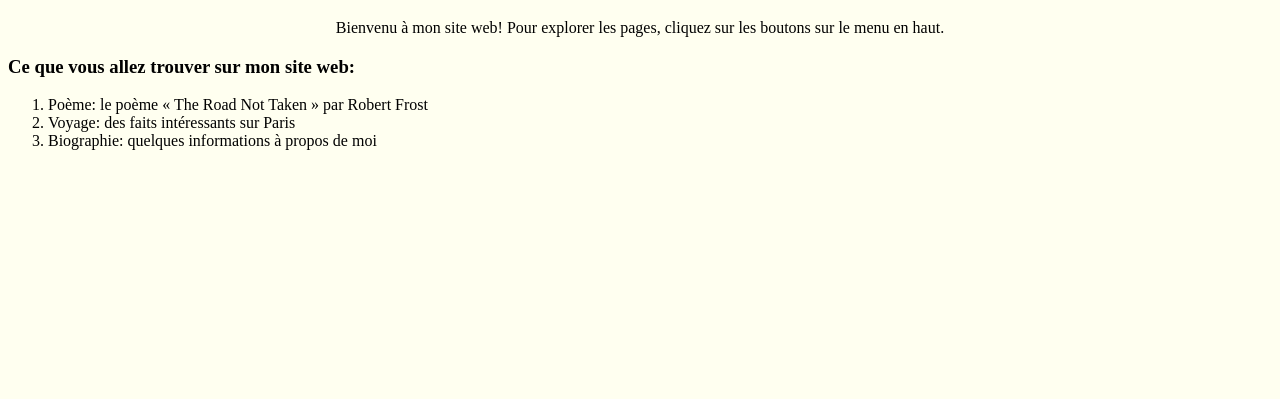
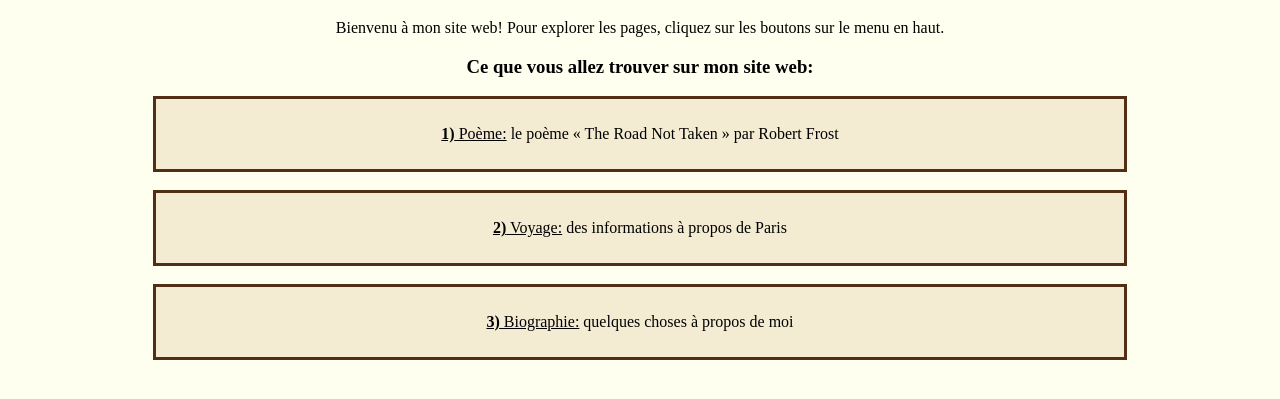
Before and after one commit to sauang31/sauang31.github.io, a plain HTML site: page index.html in a window 1280 px wide. Shown: the part 129-528 px from the top of the page. Drawn offline with Linux system fonts and the light colour scheme.

Commit message:
Add files via upload

```diff
--- a/index.html
+++ b/index.html
@@ -5,9 +5,21 @@
 		<meta charset="UTF-8">
 		<title>Acceuil</title>
 		<link rel="stylesheet" href="css/styles.css">
+
+		<style>
+
+			div {
+			border: 3px solid #512e14;
+			width: 75%;
+			background-color: #f3ebd2;
+			padding: 10px;
+			}
+
+		</style>
 	</head>
 
 	<body>
+		<!-- barre en haut de page avec des liens aux autres pages -->
 		<ul class="hbarre">
 			<li><a href="index.html" class="hbarrelien">Acceuil</a></li>
 			<li><a href="poeme.html" class="hbarrelien">Poème</a></li>
@@ -19,13 +31,25 @@
 			<h1>ACCEUIL</h1>
 
 			<p>Bienvenu à mon site web! Pour explorer les pages, cliquez sur les boutons sur le menu en haut.</p>
+
+			<h3>Ce que vous allez trouver sur mon site web:</h3>
+
+			<!-- boîtes contenant information sur les autres pages -->
+			<div>
+				<p><u><b>1)</b>  Poème:</u> le poème « The Road Not Taken » par Robert Frost</p>
+			</div>
+
+			<br>
+
+			<div>
+				<p><u><b>2)</b> Voyage:</u> des informations à propos de Paris</p>
+			</div>
+
+			<br>
+
+			<div>
+				<p><u><b>3)</b> Biographie:</u> quelques choses à propos de moi</p>
+			</div>
 		</center>
-
-		<h3>Ce que vous allez trouver sur mon site web:</h3>
-		<ol>
-			<li>Poème: le poème « The Road Not Taken » par Robert Frost</li>
-			<li>Voyage: des faits intéressants sur Paris</li>
-			<li>Biographie: quelques informations à propos de moi</li>
-		</ol>
 	</body>
 </html>
```
Also changed, not shown: biographie.html (+10 -0 lines), poeme.html (+5 -0 lines), voyage.html (+1 -0 lines).
